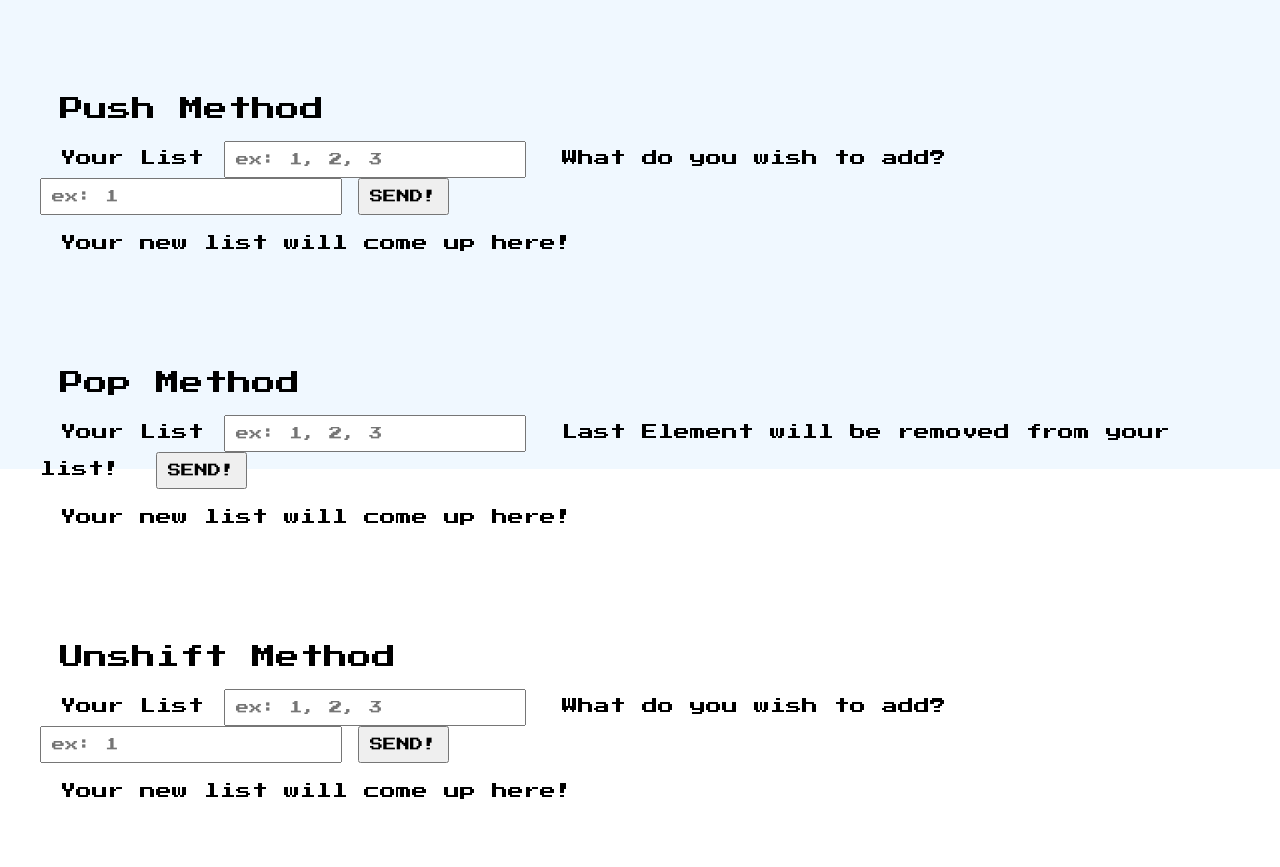
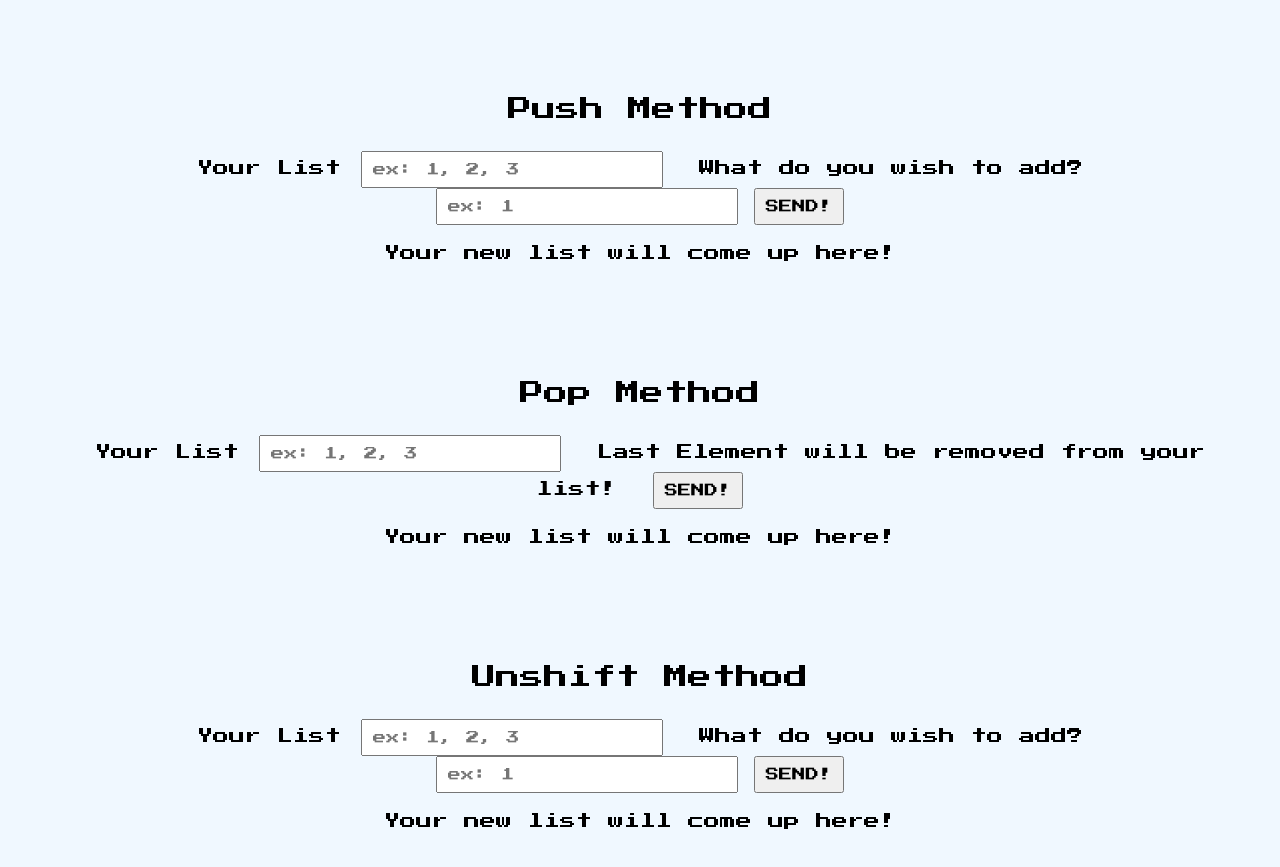
Before and after one commit to marzboi/202304-w2ch5-marco-fratini, a website with bundled scripts: page index.html in a window 1280 px wide. Shown: the part 331-1198 px from the top of the page. Before the commit the page ends 1150 px from the top, so only its background shows below. Built offline with nearby package versions, Linux system fonts and the light colour scheme.

Commit message:
Fix spacing and item aligment

```diff
--- a/app/main.js
+++ b/app/main.js
@@ -18,9 +18,12 @@ const sendPop = (userInput) => {
   return makeArray;
 };
 
+const sendUnshift = (userInput, newElement) => {};
+
 const registerEventListeners = () => {
   const pushButton = document.querySelector(".push-send");
   const popButton = document.querySelector(".pop-send");
+  const unshiftButton = document.querySelector(".unshift-send");
 
   pushButton.addEventListener("click", () => {
     const userArray = document.querySelector(".new-push");
--- a/index.html
+++ b/index.html
@@ -25,14 +25,15 @@
     <section>
       <div class="push-container">
         <h3>Push Method</h3>
+        <div class="container-interacion">
+          <label for="new-push">Your List</label><input type="text" id="new-push" class="new-push"
+            placeholder="ex: 1, 2, 3" value="">
 
-        <label for="new-push">Your List</label><input type="text" id="new-push" class="new-push"
-          placeholder="ex: 1, 2, 3" value="">
+          <label for="new-push-add">What do you wish to add?</label> <input type="text" id="new-push-add"
+            class="new-push-add" placeholder="ex: 1">
 
-        <label for="new-push-add">What do you wish to add?</label> <input type="text" class="new-push-add"
-          placeholder="ex: 1">
-
-        <button class="push-send">SEND!</button>
+          <button class="push-send">SEND!</button>
+        </div>
         <div>
           <p class="push-answer">Your new list will come up here!</p>
           <ol class="array-elements-push"></ol>
@@ -61,11 +62,11 @@
       <div class="unshift-container">
         <h3>Unshift Method</h3>
 
-        <label for="unshift-push">Your List</label><input type="text" id="new-unshift" class="new-unshift"
+        <label for="new-unshift">Your List</label><input type="text" id="new-unshift" class="new-unshift"
           placeholder="ex: 1, 2, 3" value="">
 
-        <label for="new-unshift-add">What do you wish to add?</label> <input type="text" class="new-unshift-add"
-          placeholder="ex: 1">
+        <label for="new-unshift-add">What do you wish to add?</label> <input type="text" id="new-unshift-add"
+          class="new-unshift-add" placeholder="ex: 1">
 
         <button class="unshift-send">SEND!</button>
         <div>
--- a/sass/_global.scss
+++ b/sass/_global.scss
@@ -8,5 +8,4 @@ body {
     Arial, sans-serif, "Apple Color Emoji", "Segoe UI Emoji", "Segoe UI Symbol";
   font-family: "Press Start 2P", cursive;
   min-width: 375px;
-  height: 100%;
 }
--- a/sass/styles.scss
+++ b/sass/styles.scss
@@ -8,6 +8,7 @@ main {
   display: flex;
   flex-direction: column;
   justify-content: space-around;
+  text-align: center;
   header {
     margin: 40px;
     display: flex;
@@ -32,6 +33,7 @@ main {
     h3 {
       padding: 20px;
       font-size: rem(24);
+      margin-bottom: 10px;
     }
     label {
       padding: 20px;
@@ -52,6 +54,8 @@ main {
         font-size: rem(16);
       }
       ol {
+        display: flex;
+        justify-content: center;
         li {
           padding-left: 20px;
           padding-bottom: 10px;
@@ -65,6 +69,7 @@ main {
     h3 {
       padding: 20px;
       font-size: rem(24);
+      margin-bottom: 10px;
     }
     label {
       padding: 20px;
@@ -98,6 +103,7 @@ main {
     h3 {
       padding: 20px;
       font-size: rem(24);
+      margin-bottom: 10px;
     }
     label {
       padding: 20px;
```
Also changed, not shown: styles.css, 1 other file.
